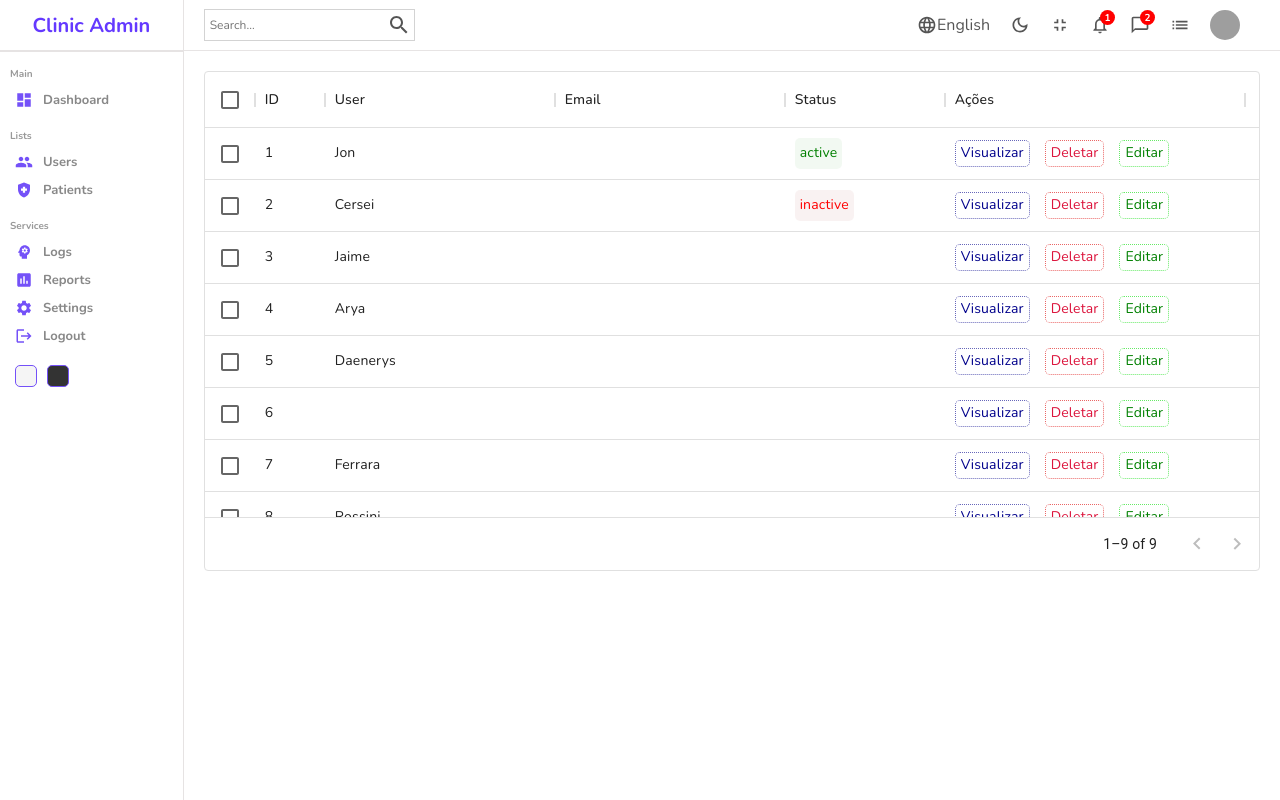
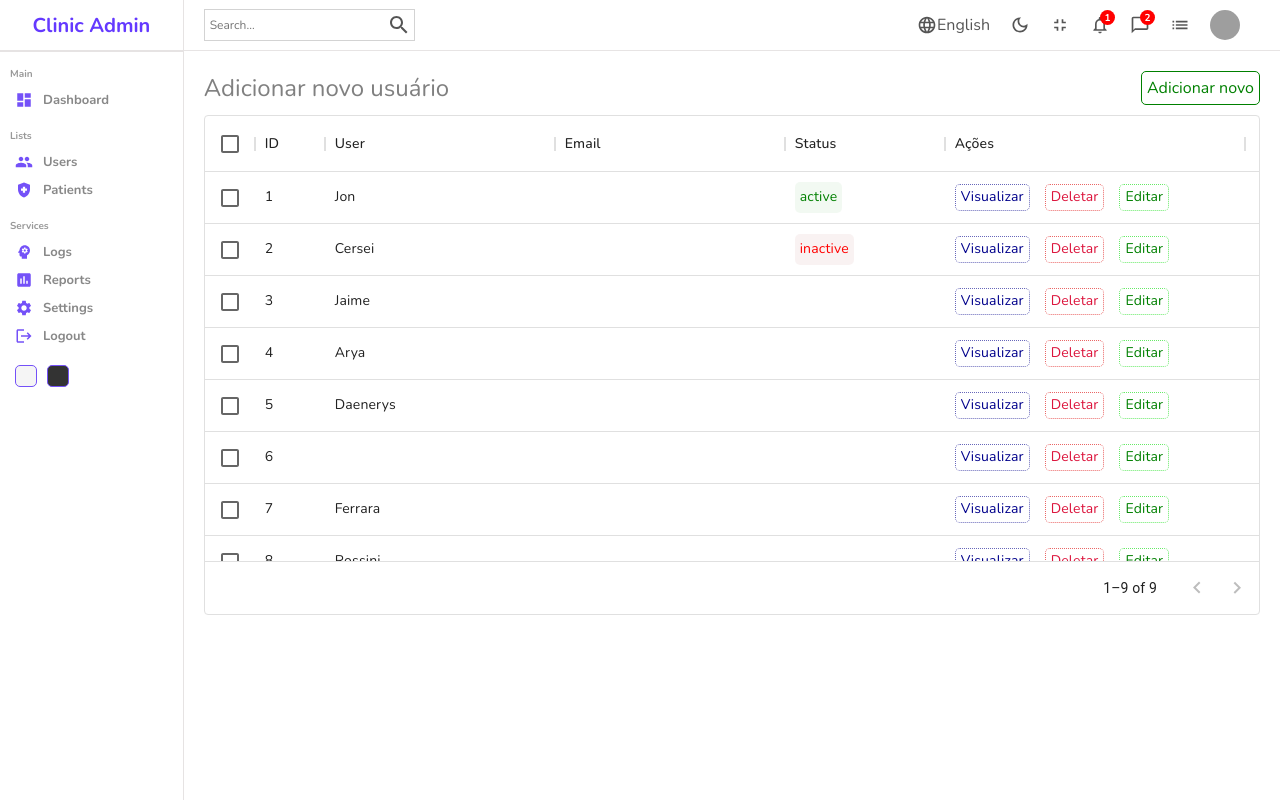
Before and after one commit to FSantosx/clinic-node, a React (Create React App) app in the folder app/ui/: page /users in a window 1280 px wide. Built offline with nearby package versions, Linux system fonts and the light colour scheme; grey boxes are pictures that could not be loaded.

Commit message:
criados links entre as páginas

```diff
--- a/app/ui/src/components/datatable/Datatable.jsx
+++ b/app/ui/src/components/datatable/Datatable.jsx
@@ -1,21 +1,32 @@
 import './datatable.scss'
 import { DataGrid } from '@mui/x-data-grid';
 import { userCol, userRows } from '../../databasesource';
+import { Link } from 'react-router-dom';
 
 export const Datatable = () => {
     const actionCollum = [
-        { field:"ações", headerName:"Ações", width: "300", renderCell: () => {
+        {
+            field: "ações", headerName: "Ações", width: "300", renderCell: () => {
                 return (
                     <div className='cellAction'>
+                        <Link to="/users/test" style={{ textDecoration: "none" }}>
                             <div className='viewButton'>Visualizar</div>
+                        </Link>
                         <div className='deleteButton'>Deletar</div>
                         <div className='editButton'>Editar</div>
                     </div>
                 )
-        }}
+            }
+        }
     ]
     return (
         <div className='datatable'>
+            <div className="datatableTitle">
+                Adicionar novo usuário
+                <Link to="/users/new" style={{textDecoration:"none"}} className="link">
+                    Adicionar novo
+                </Link>
+            </div>
             <DataGrid
                 rows={userRows}
                 columns={userCol.concat(actionCollum)}
--- a/app/ui/src/components/datatable/datatable.scss
+++ b/app/ui/src/components/datatable/datatable.scss
@@ -1,6 +1,27 @@
 .datatable {
     height: 500px;
     padding: 20px;
+
+    .datatableTitle {
+        width: 100%;
+        font-size: 24px;
+        color: gray;
+        margin-bottom: 10px;
+        display: flex;
+        align-items: center;
+        justify-content: space-between;
+
+        .link {
+            text-decoration: none;
+            color: green;
+            font-size: 16px;
+            font-weight: 400;
+            border: 1px solid green;
+            padding: 5px;
+            border-radius: 5px;
+            cursor: pointer;
+        }
+    }
 
     .cell {
         display: flex;
@@ -25,7 +46,7 @@
     .cellAction {
         display: flex;
         align-items: center;
-        gap:15px;
+        gap: 15px;
 
         .viewButton {
             padding: 2px 5px;
--- a/app/ui/src/components/sidebar/Sidebar.jsx
+++ b/app/ui/src/components/sidebar/Sidebar.jsx
@@ -7,45 +7,54 @@
 import LogoutIcon from '@mui/icons-material/Logout';
 import SettingsIcon from '@mui/icons-material/Settings';
 import AssessmentIcon from '@mui/icons-material/Assessment';
+import { Link } from 'react-router-dom';
 
 export const Sidebar = () => {
     return (
         <div className='sidebar'>
             <div className="top">
+                <Link to="/" style={{ textDecoration: "none" }}>
                     <span className="logo">Clinic Admin</span>
+                </Link>
             </div>
             <hr />
             <div className="center">
                 <ul>
                     <p className="title">Main</p>
+                    <Link to="/" style={{ textDecoration: "none" }}>
                         <li>
-                    <DashboardIcon className="icon"/>
+                            <DashboardIcon className="icon" />
                             <span>Dashboard</span>
                         </li>
+                    </Link>
                     <p className="title">Lists</p>
+                    <Link to="/users" style={{ textDecoration: "none" }}>
                         <li>
-                    <GroupIcon className="icon"/>
+                            <GroupIcon className="icon" />
                             <span>Users</span>
                         </li>
+                    </Link>
+                    <Link to="/patients" style={{ textDecoration: "none" }}>
                         <li>
-                    <HealthAndSafetyIcon className="icon"/>
+                            <HealthAndSafetyIcon className="icon" />
                             <span>Patients</span>
                         </li>
+                    </Link>
                     <p className="title">Services</p>
                     <li>
-                    <PsychologyIcon className="icon"/>
+                        <PsychologyIcon className="icon" />
                         <span>Logs</span>
                     </li>
                     <li>
-                    <AssessmentIcon className="icon"/>
+                        <AssessmentIcon className="icon" />
                         <span>Reports</span>
                     </li>
                     <li>
-                    <SettingsIcon className="icon"/>
+                        <SettingsIcon className="icon" />
                         <span>Settings</span>
                     </li>
                     <li>
-                    <LogoutIcon className="icon"/>
+                        <LogoutIcon className="icon" />
                         <span>Logout</span>
                     </li>
                 </ul>
```
Lines whose indentation alone changed are shown as unchanged.
